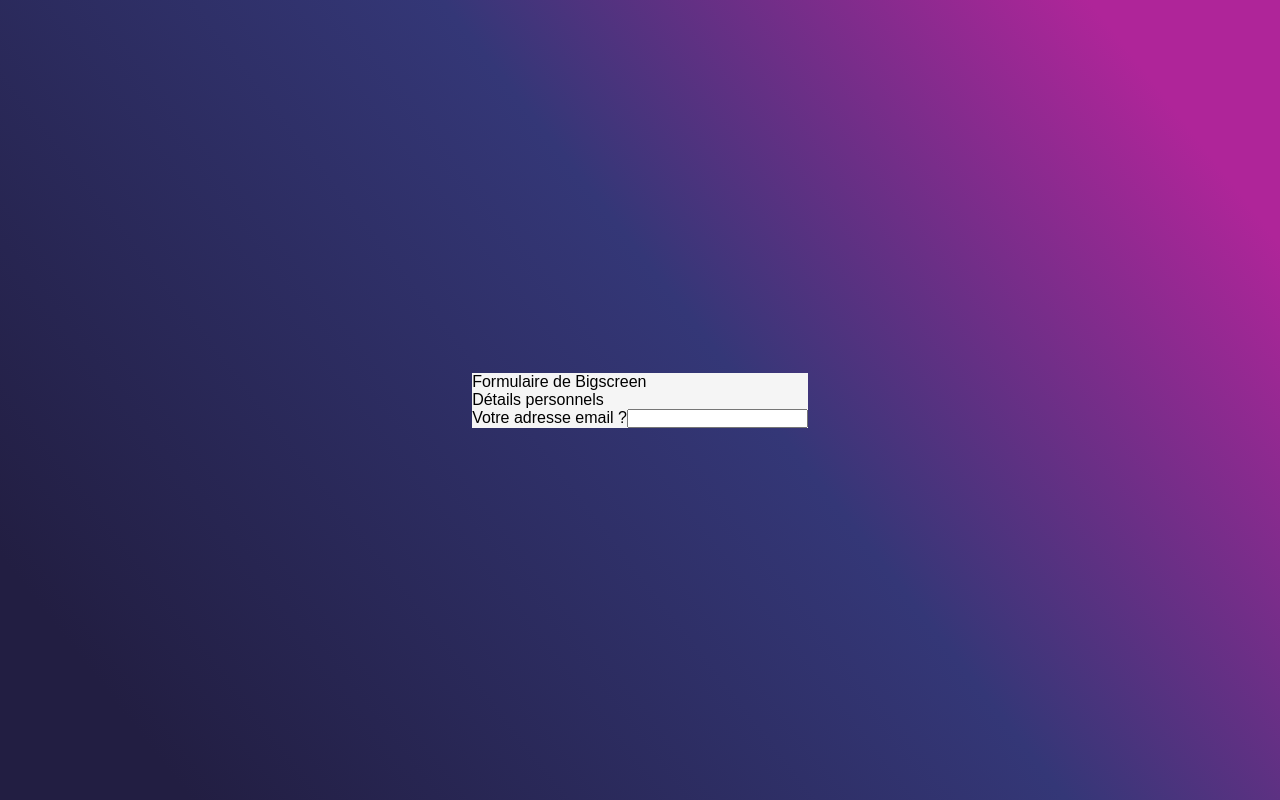
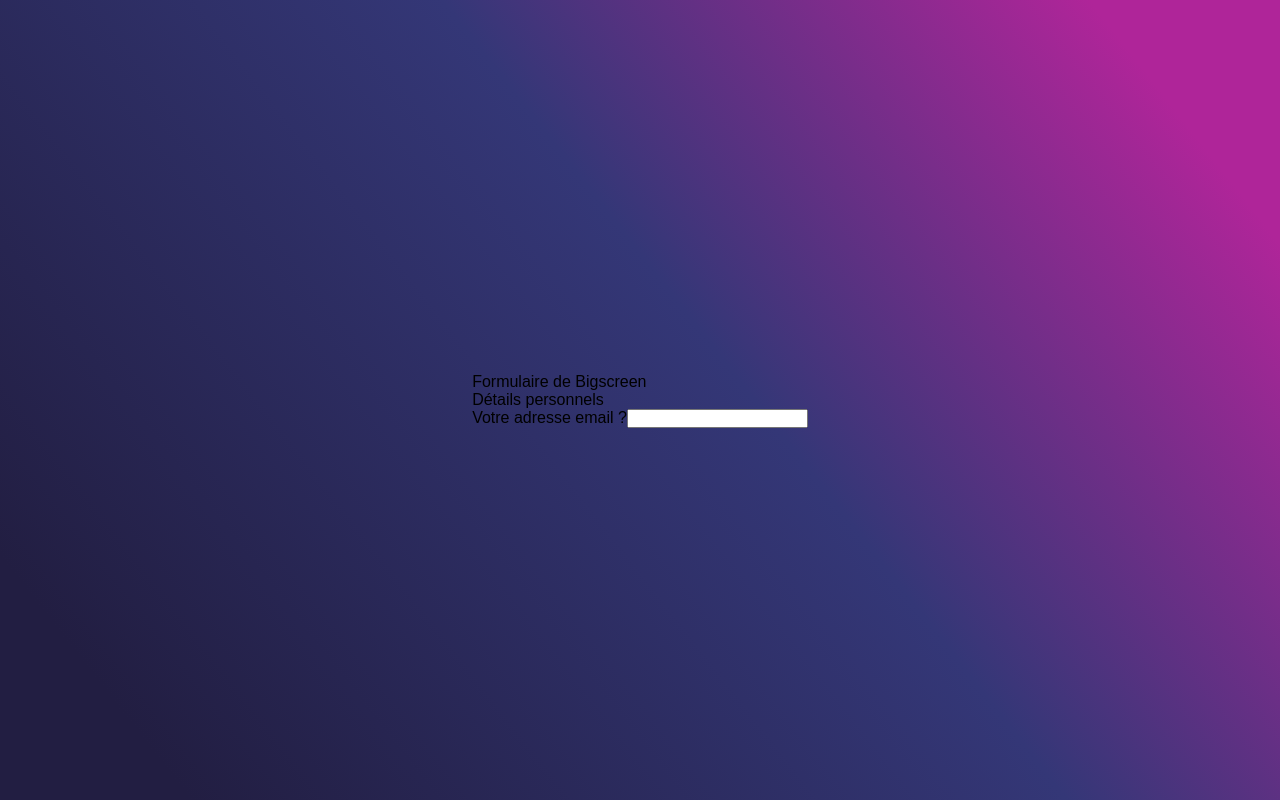
Before and after one commit to NasryneFarah/front_bigscreen, a Vue app: page /form in a window 1280 px wide. Built offline with nearby package versions, Linux system fonts and the light colour scheme; a web font is replaced by a local one.

Commit message:
modification home/formulaire bigscreen

```diff
--- a/src/views/Form.vue
+++ b/src/views/Form.vue
@@ -44,7 +44,6 @@ body{
 }
 
 .container{
-    background: whitesmoke;
     position: relative;
     max-width: 900px;
     width: 100%;
```
